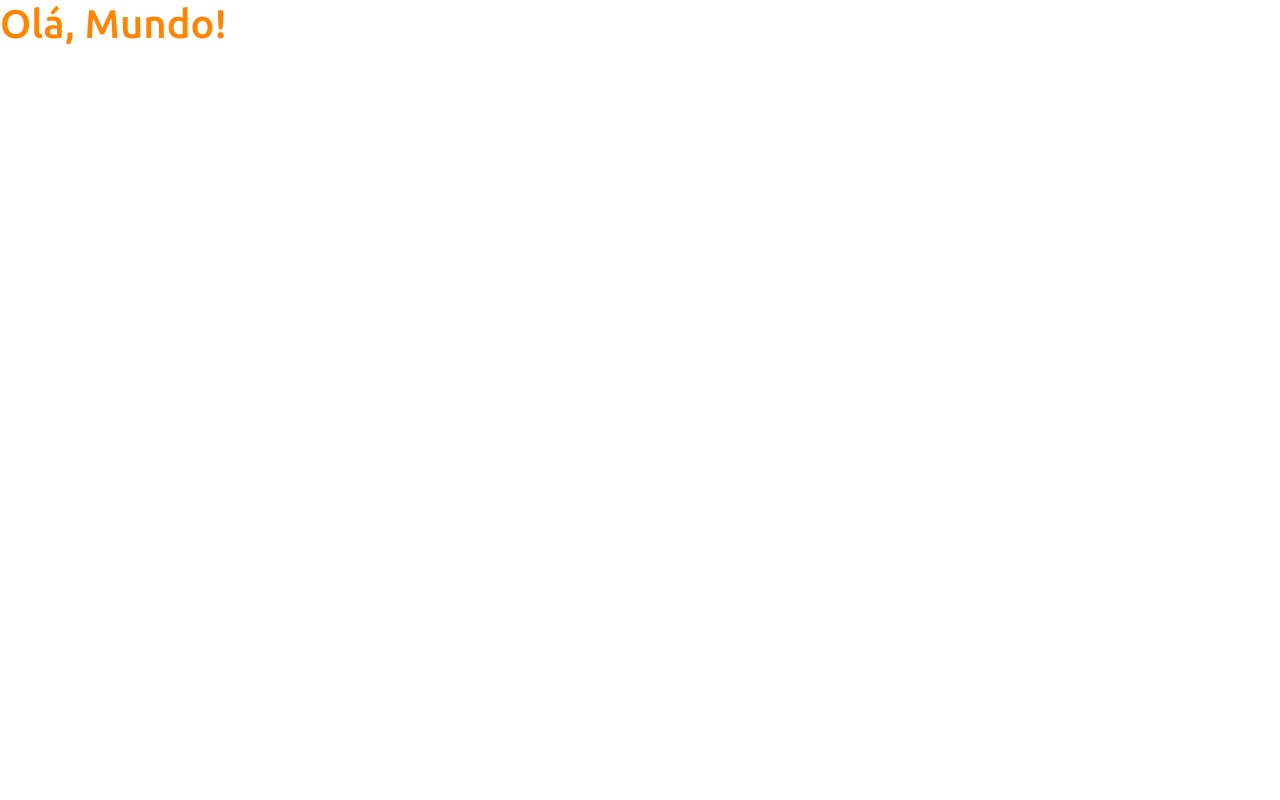
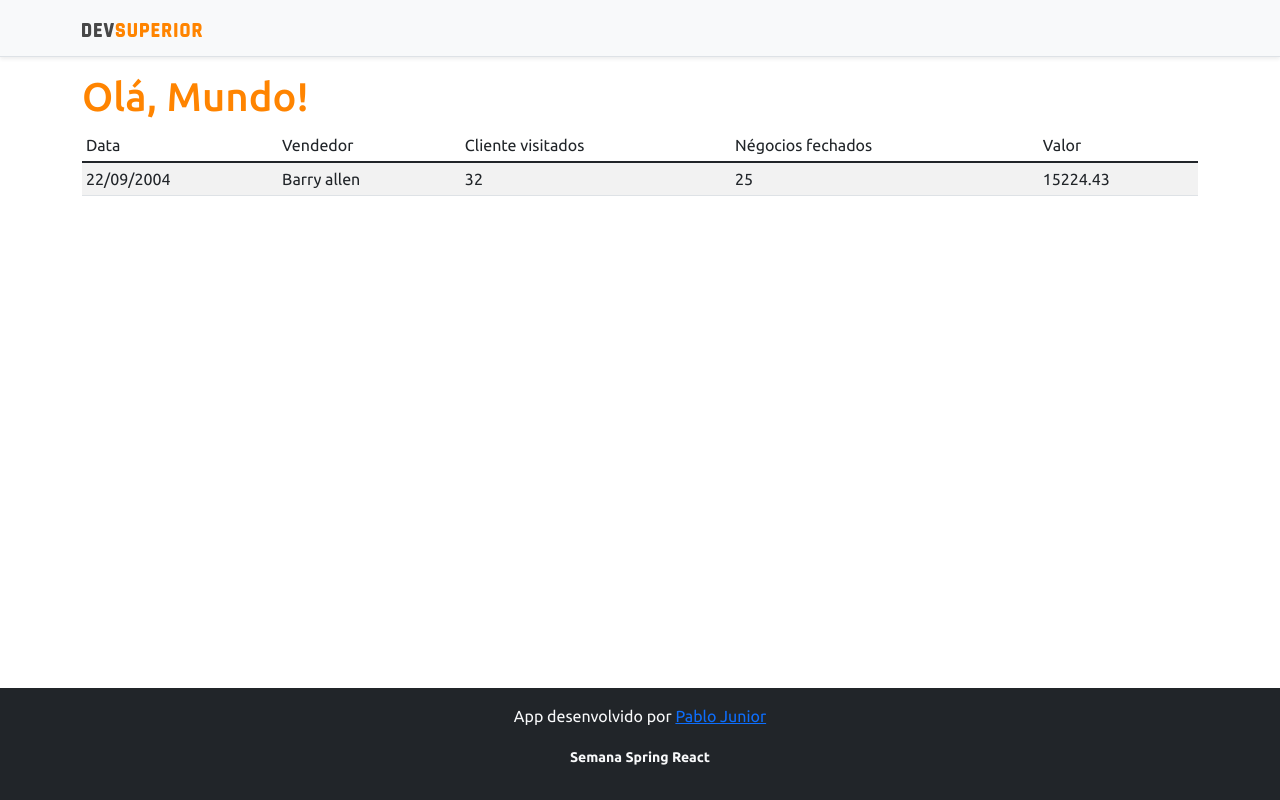
Before and after one commit to pablojg9/project-spring-react, a React (Create React App) app in the folder frontend/: page / in a window 1280 px wide. Built offline with nearby package versions, Linux system fonts and the light colour scheme.

Commit message:
basic static components

```diff
--- a/frontend/src/App.tsx
+++ b/frontend/src/App.tsx
@@ -1,8 +1,18 @@
+import Navbar from 'components/navbar';
+import Footer from 'components/Footer';
+import DataTable from 'components/datatable';
+
 function App() {
   return (
-    <div>
-      <h1 className="text-primary">Olá, Mundo!</h1>
-    </div>
+    <>
+      <Navbar />
+      <div className="container">
+        <h1 className="text-primary">Olá, Mundo!</h1>
+
+        <DataTable />
+      </div>
+      <Footer />
+    </>
   );
 }
 
--- /dev/null
+++ b/frontend/src/components/Footer/index.tsx
@@ -0,0 +1,12 @@
+const Footer = () => {
+    return (
+        <footer className="footer mt-auto py-3 bg-dark">
+        <div className="container">
+          <p className="text-light">App desenvolvido por <a href="https://github.com/pablojg9" target="_blank" rel="noreferrer">Pablo Junior</a></p>
+          <p className="text-light"><small><strong>Semana Spring React</strong><br/></small></p>
+        </div>
+      </footer>
+    )
+}
+
+export default Footer;
--- /dev/null
+++ b/frontend/src/components/datatable/index.tsx
@@ -0,0 +1,29 @@
+const DataTable = () => {
+    return (
+        <div className="table-responsive">
+            <table className="table table-striped table-sm">
+                <thead>
+                    <tr>
+                        <td>Data</td>
+                        <td>Vendedor</td>
+                        <td>Cliente visitados</td>
+                        <td>Négocios fechados</td>
+                        <td>Valor</td>
+                    </tr>
+                </thead>
+                <tbody>
+                    <tr>
+                        <td>22/09/2004</td>
+                        <td>Barry allen</td>
+                        <td>32</td>
+                        <td>25</td>
+                        <td>15224.43</td>
+                    </tr>
+                </tbody>
+            </table>
+        </div>
+
+    )
+}
+
+export default DataTable;
--- /dev/null
+++ b/frontend/src/components/navbar/index.tsx
@@ -0,0 +1,15 @@
+import ImgDsDark from 'assets/img/ds-dark.svg';
+
+const Navbar = () => {
+     return (
+          <div className="d-flex flex-column flex-md-row align-items-center p-3 px-md-4 mb-3 bg-light border-bottom shadow-sm">
+               <div className="container">
+                    <nav className="my-2 my-md-0 mr-md-3">
+                         <img src={ImgDsDark} alt="DevSuperior" width="120" />
+                    </nav>
+               </div>
+          </div>
+     );
+}
+
+export default Navbar;
```
Also changed, not shown: frontend/src/assets/img/ds-dark.svg (added).
